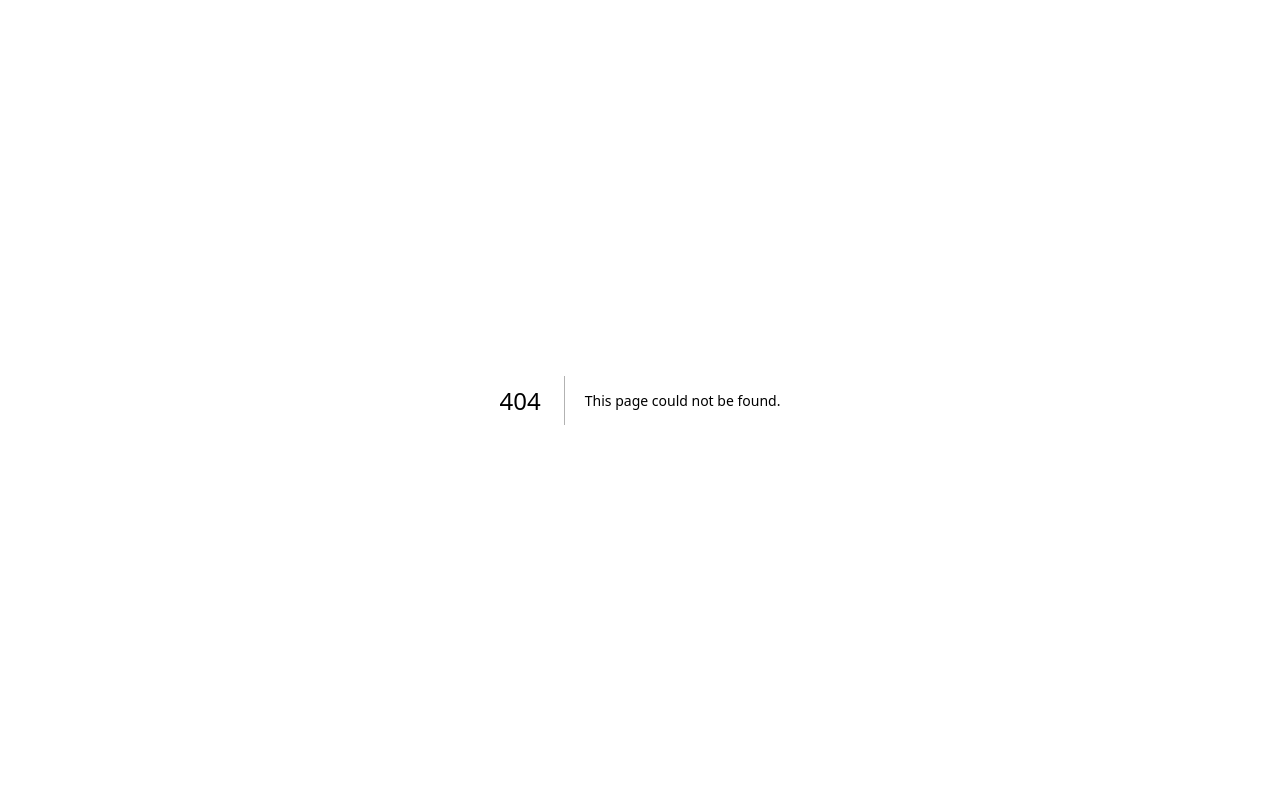
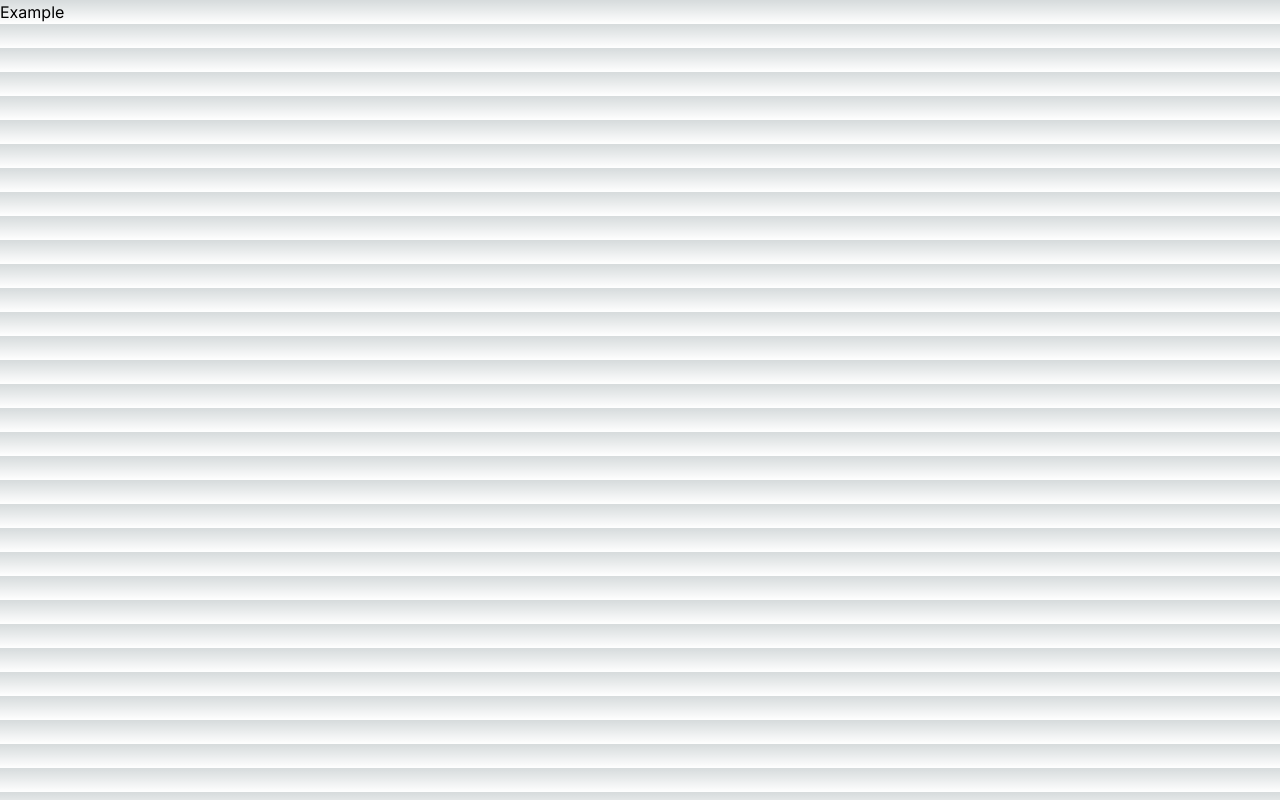
Before and after one commit to 3willows/leviathan, a Next.js app: page /1 in a window 1280 px wide. Before the commit this address had no page. Built offline with nearby package versions, Linux system fonts and the light colour scheme.

Commit message:
Example page

```diff
--- /dev/null
+++ b/app/1/page.tsx
@@ -0,0 +1,3 @@
+export default function Page() {
+  return <>Example</>
+}
```
